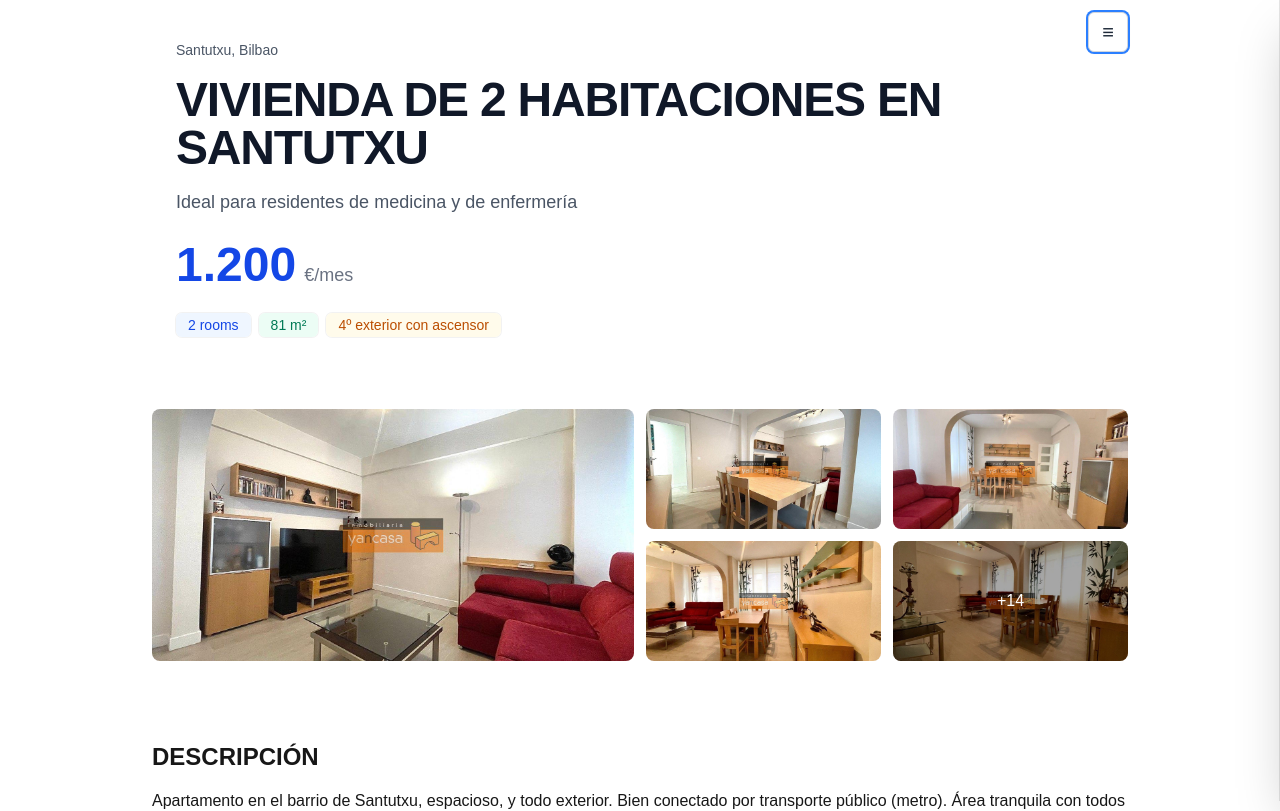
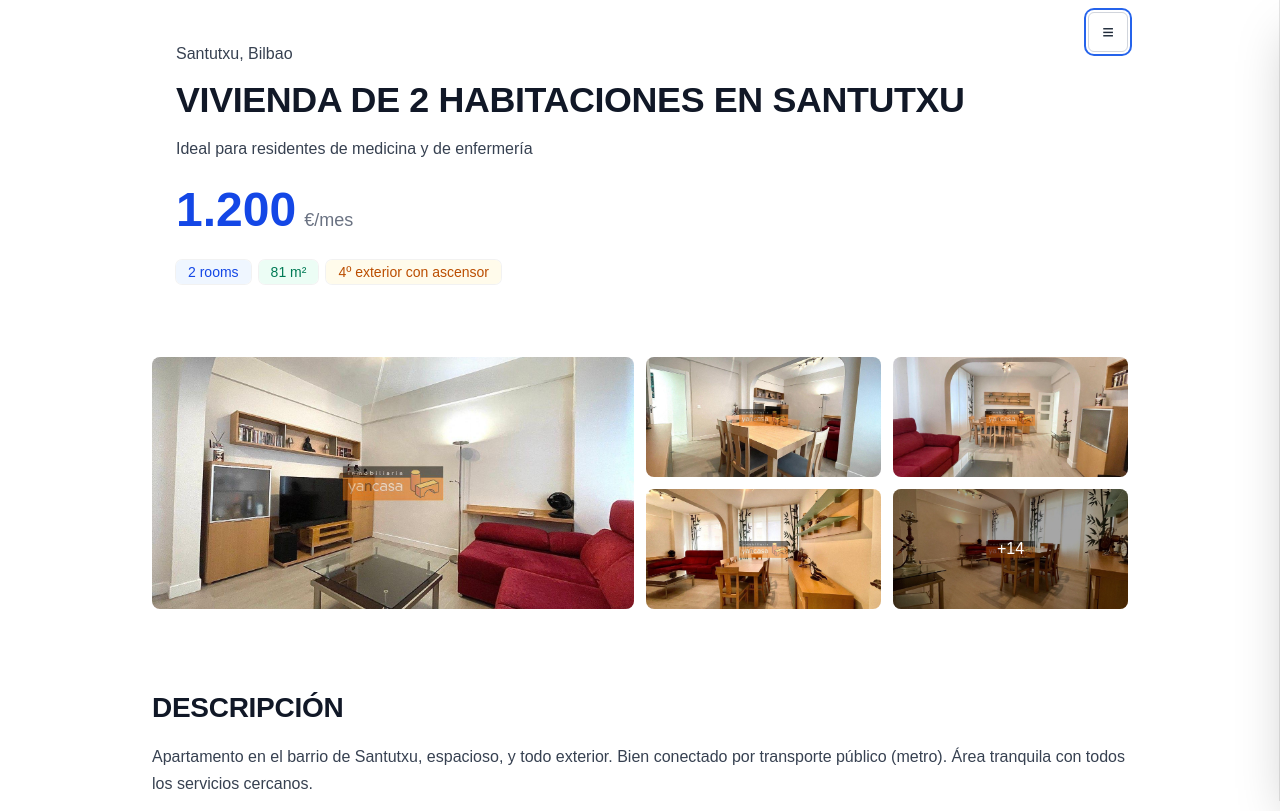
Before and after one commit to jvalladolid/rentflat-website, a Next.js app: page / in a window 1280 px wide. Shown: the top 811 px of the page. Built offline with nearby package versions, Linux system fonts and the light colour scheme.

Commit message:
Some design improvements to MenuSection

```diff
--- a/src/app/globals.css
+++ b/src/app/globals.css
@@ -1,17 +1,17 @@
+/* src/app/globals.css */
 @import 'tailwindcss';
 
+/* ---- Theme variables (kept) ---- */
 :root {
   --background: #ffffff;
   --foreground: #171717;
 }
-
 @theme inline {
   --color-background: var(--background);
   --color-foreground: var(--foreground);
   --font-sans: var(--font-geist-sans);
   --font-mono: var(--font-geist-mono);
 }
-
 @media (prefers-color-scheme: dark) {
   :root {
     --background: #0a0a0a;
@@ -19,21 +19,66 @@
   }
 }
 
-.mapWrapper {
-  height: 360px;
-  width: 100%;
+/* ---- Base ---- */
+html {
+  scroll-behavior: smooth;
 }
-
-.leaflet-container {
-  z-index: 0;
-}
-
 body {
   background: var(--background);
   color: var(--foreground);
   font-family: Arial, Helvetica, sans-serif;
 }
 
-html {
-  scroll-behavior: smooth;
+/* Typography: readable defaults */
+h1,
+h2,
+h3 {
+  color: #111827;
+  letter-spacing: -0.01em;
 }
+h1 {
+  font-size: clamp(28px, 2.8vw, 36px);
+  font-weight: 700;
+}
+h2 {
+  font-size: clamp(22px, 2.2vw, 28px);
+  font-weight: 600;
+}
+h3 {
+  font-size: clamp(18px, 1.8vw, 22px);
+  font-weight: 600;
+}
+p,
+li {
+  color: #374151;
+  line-height: 1.7;
+  font-size: 16px;
+}
+
+/* Spacing rhythm helpers (opt‑in) */
+.section {
+  padding-block: 3rem;
+}
+@media (min-width: 768px) {
+  .section {
+    padding-block: 4rem;
+  }
+}
+
+/* Map sizing (kept) */
+.mapWrapper {
+  height: 360px;
+  width: 100%;
+}
+
+/* Always keep Leaflet below overlays like drawers */
+.leaflet-container {
+  z-index: 0;
+} /* ensures drawers/backdrops with z>0 win */
+
+/* Focus visibility */
+:focus-visible {
+  outline: none;
+  box-shadow: 0 0 0 2px #fff, 0 0 0 4px #2563eb; /* blue-600 */
+  border-radius: 6px;
+}
--- a/src/components/MenuSection.tsx
+++ b/src/components/MenuSection.tsx
@@ -26,22 +26,16 @@ export function MenuSection() {
     const elements = SECTIONS.map((s) => document.getElementById(s.id)).filter(
       Boolean,
     ) as HTMLElement[];
+    if (observerRef.current) observerRef.current.disconnect();
 
-    if (observerRef.current) observerRef.current.disconnect();
     observerRef.current = new IntersectionObserver(
       (entries) => {
-        // prefer the section closest to the top
         const visible = entries
           .filter((e) => e.isIntersecting)
           .sort((a, b) => a.boundingClientRect.top - b.boundingClientRect.top);
         if (visible[0]) setActive(visible[0].target.id);
       },
-      {
-        root: null,
-        // Top-biased detection so the item becomes active when it hits the top area
-        rootMargin: '-1px 0px -80% 0px',
-        threshold: [0, 0.1, 0.25, 0.5, 1],
-      },
+      { root: null, rootMargin: '-1px 0px -80% 0px', threshold: [0, 0.1, 0.25, 0.5, 1] },
     );
     elements.forEach((el) => observerRef.current!.observe(el));
     return () => observerRef.current?.disconnect();
@@ -87,20 +81,15 @@ export function MenuSection() {
   const handleClick = (id: string) => {
     const el = document.getElementById(id);
     if (!el) return;
-    const headerOffset = 0;
-    const top = el.getBoundingClientRect().top + window.scrollY - headerOffset;
+    const top = el.getBoundingClientRect().top + window.scrollY;
     window.scrollTo({ top, behavior: 'smooth' });
     setOpen(false);
   };
 
   return (
-    /**
-     * Sticky trigger aligned to your container. The drawer itself is portal-like
-     * (position: fixed) so it overlays the whole viewport.
-     */
     <div className="sticky top-0 z-40 h-0">
       <div className="relative">
-        {/* Trigger button (kept mounted; hidden & non-interactive when open) */}
+        {/* Trigger kept mounted; hidden & non-interactive while open */}
         <button
           ref={buttonRef}
           type="button"
@@ -116,10 +105,9 @@ export function MenuSection() {
             'text-gray-800 select-none',
             'flex items-center justify-center',
             'focus:outline-none focus:ring-2 focus:ring-blue-500',
-            'z-1002', // above backdrop & drawer if needed
-            open && 'opacity-0 pointer-events-none', // hide while menu is open
+            'z-1002',
+            open && 'opacity-0 pointer-events-none', // <-- hides when open
           )}
-          // When hidden, also convey it to assistive tech
           aria-hidden={open ? true : undefined}
           tabIndex={open ? -1 : 0}
         >
@@ -127,7 +115,7 @@ export function MenuSection() {
         </button>
       </div>
 
-      {/* Backdrop (scrim) */}
+      {/* Backdrop */}
       <div
         onClick={() => setOpen(false)}
         className={clsx(
@@ -144,16 +132,16 @@ export function MenuSection() {
         aria-modal="true"
         aria-label="Menú de secciones"
         className={clsx(
-          'fixed inset-y-0 right-0 w-[78vw] max-w-sm',
+          'fixed inset-y-0 right-0 w-[86vw] max-w-105', // narrower desktop width
           'bg-white shadow-2xl ring-1 ring-black/10',
           'transition-transform duration-300 ease-out',
           open ? 'translate-x-0' : 'translate-x-full',
           'flex flex-col',
-          'z-1001', // above map and backdrop
+          'z-1001',
         )}
         tabIndex={-1}
       >
-        {/* Header inside drawer */}
+        {/* Header */}
         <div className="flex items-center justify-between px-4 py-3 border-b border-gray-100">
           <span className="text-sm font-semibold text-gray-700">Menú</span>
           <button
@@ -175,8 +163,10 @@ export function MenuSection() {
                   <button
                     onClick={() => handleClick(item.id)}
                     className={clsx(
-                      'w-full text-left px-3 py-3 rounded-md text-[15px] font-medium transition',
-                      isActive ? 'bg-blue-50 text-blue-700' : 'text-gray-700 hover:bg-gray-100',
+                      'w-full text-left px-3 py-3 rounded-md text-[15px] font-medium transition border-l-2',
+                      isActive
+                        ? 'bg-blue-50 text-blue-700 border-blue-600'
+                        : 'text-gray-700 hover:bg-gray-100 border-transparent',
                     )}
                   >
                     {item.label}
@@ -187,7 +177,7 @@ export function MenuSection() {
           </ul>
         </nav>
 
-        {/* Optional footer snippet (muted) */}
+        {/* Footer helper */}
         <div className="px-4 py-3 border-t border-gray-100 text-xs text-gray-500">
           Usa Esc para cerrar • Pulsa en una sección para navegar
         </div>
```
